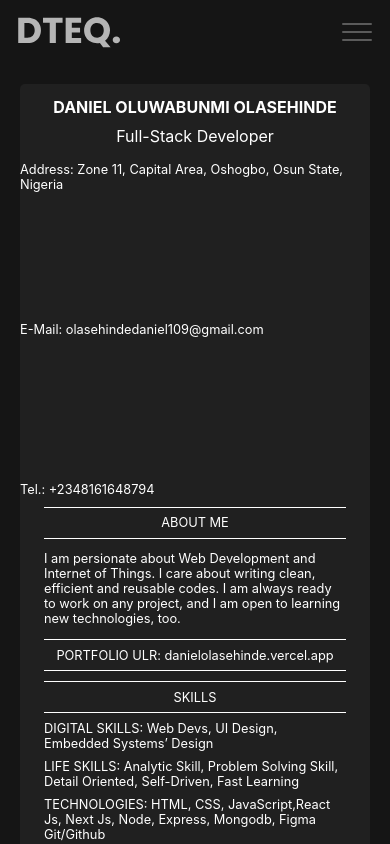
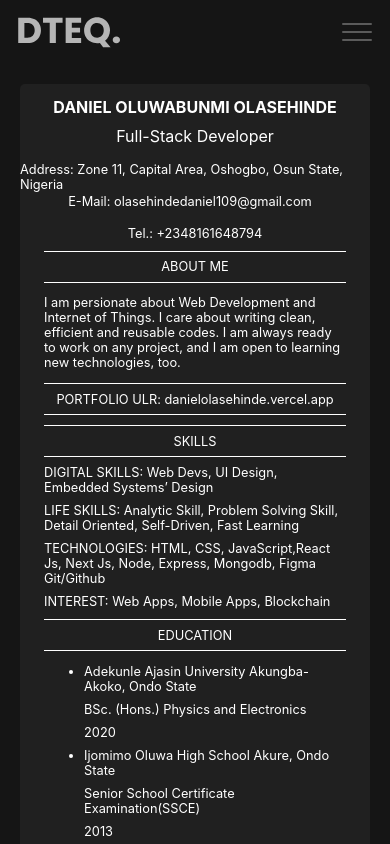
Before and after one commit to DTEQ46/Nport, a Next.js app: page /resume in a window 390 px wide. Shown: the top 844 px of the page. Built offline with nearby package versions, Linux system fonts and the light colour scheme.

Commit message:
adjustment 4

```diff
--- a/styles/Resume.module.css
+++ b/styles/Resume.module.css
@@ -18,6 +18,8 @@ color: #fff;
 }
 .contact{
     display: flex;
+    justify-content: center;
+    align-items: center;
     font-size: 0.8rem;
 
 }
@@ -36,7 +38,7 @@ color: #fff;
     }
     .address,.gmail{
         border: none;
-        height: 10rem;
+        height: 2rem;
     }
     .name{
         font-size: 1rem;
```
